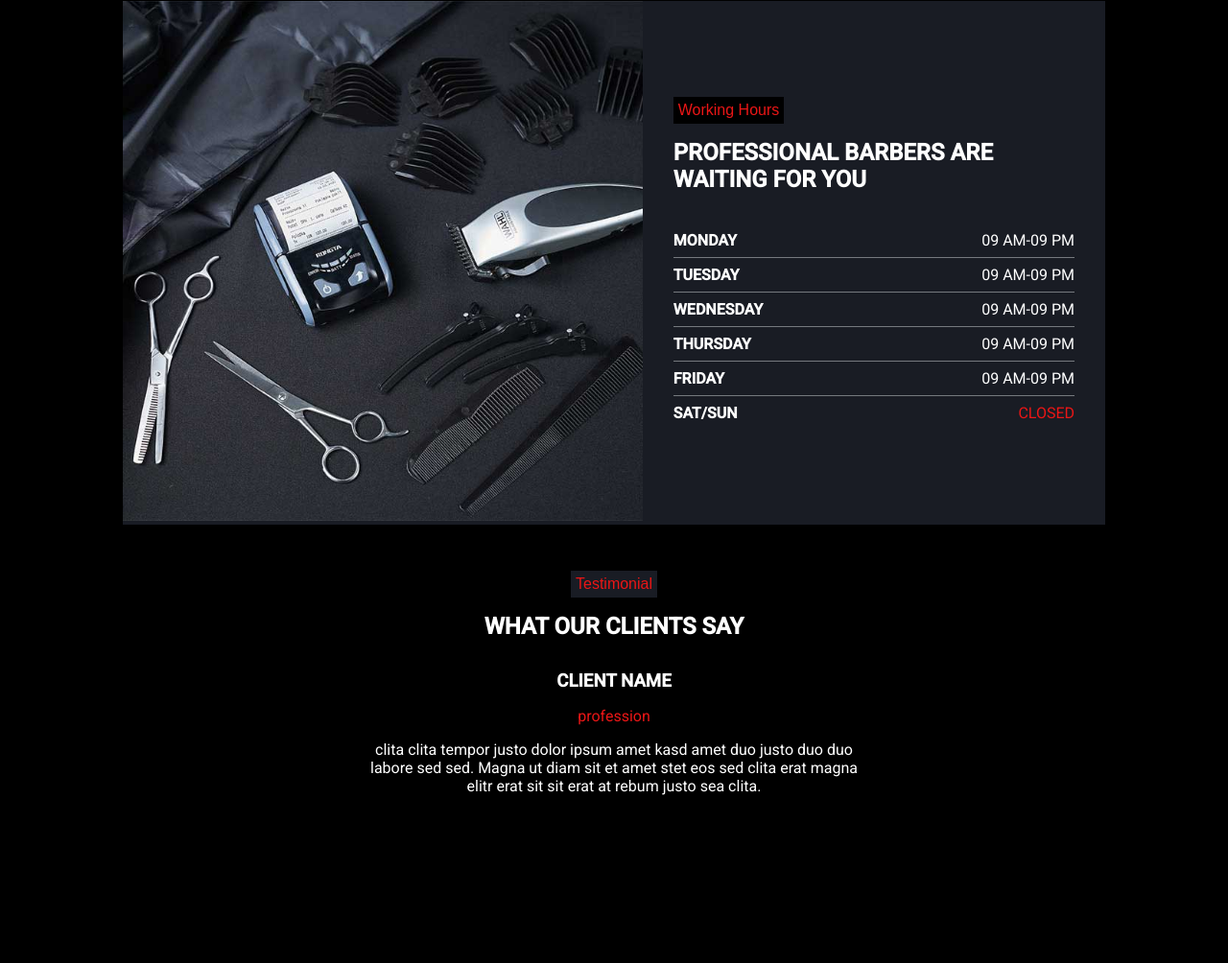
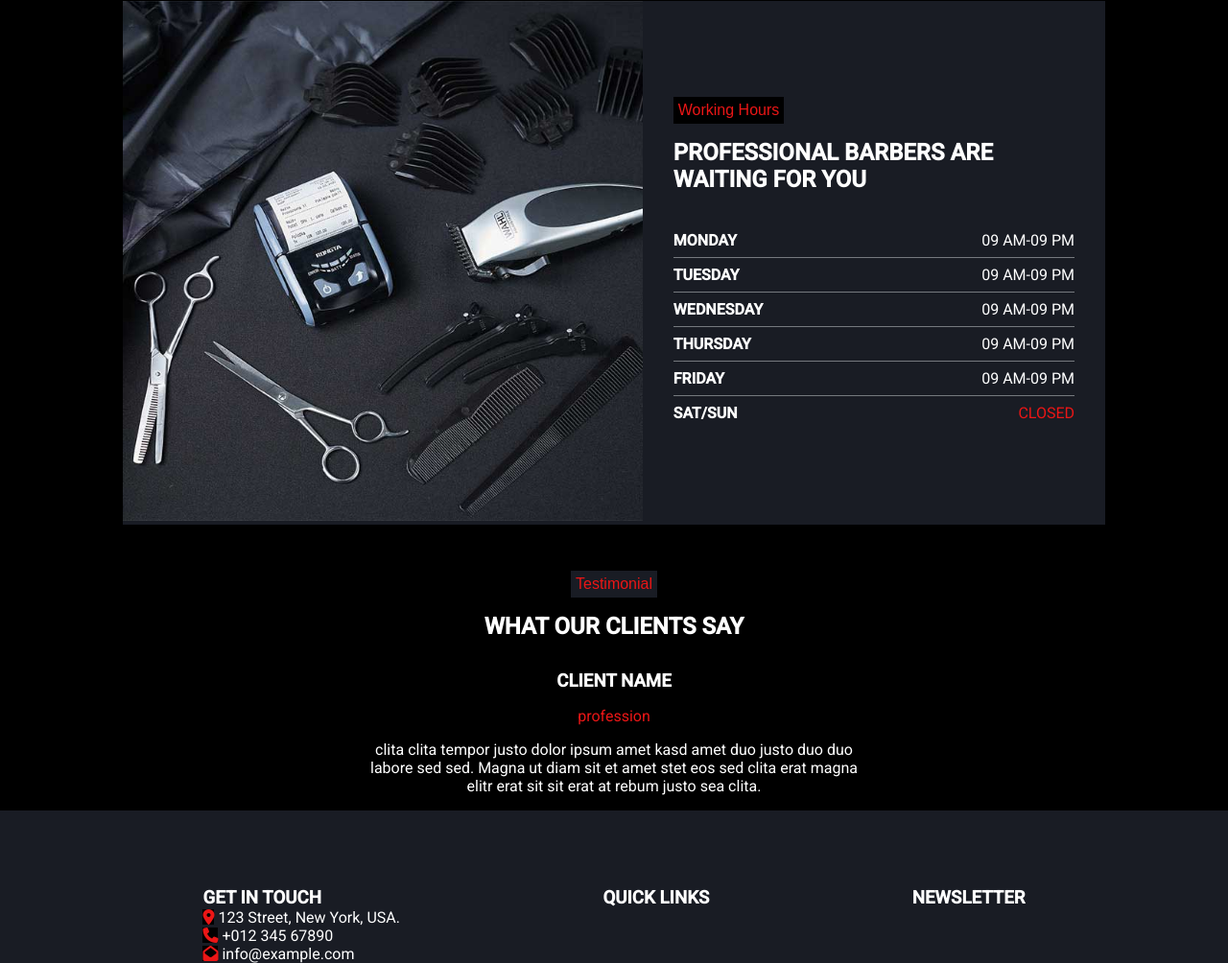
Before and after one commit to muji-projects/haircut, a plain HTML site: page index.html in a window 1280 px wide. Shown: the part 3083-4087 px from the top of the page at 96% size. Before the commit the page ends 3928 px from the top, so only its background shows below. Drawn offline with Linux system fonts and the light colour scheme.

Commit message:
footer created

```diff
--- a/css/styles.css
+++ b/css/styles.css
@@ -336,3 +336,14 @@ h3 {
 .testimonial p {
     margin-bottom: 1rem;
 }
+
+footer {
+    display: flex;
+    justify-content: space-evenly;
+    background-color: var(--darkgray);
+    padding-top: 5rem;
+}
+
+footer i {
+    background-color: var(--black);
+}
--- a/index.html
+++ b/index.html
@@ -316,6 +316,30 @@
         </section>
     </main>
 
+    <footer>
+        <div class="get-in-touch">
+            <h3>GET IN TOUCH</h3>
+            <p>
+                <i class="fa fa-map-marker" aria-hidden="true"></i>
+                123 Street, New York, USA.
+            </p>
+            <p>
+                <i class="fa fa-phone" aria-hidden="true"></i>
+                +012 345 67890
+            </p>
+            <p>
+                <i class="fa fa-envelope-open" aria-hidden="true"></i>
+                info@example.com
+            </p>
+        </div>
+        <div class="quick-links">
+            <h3>QUICK LINKS</h3>
+        </div>
+        <div class="newsletter">
+            <h3>NEWSLETTER</h3>
+        </div>
+    </footer>
+
     <!-- SCRIPT -->
     <script src="js/jquery.min.js"></script>
     <script src="js/fontawesome.js"></script>
```
